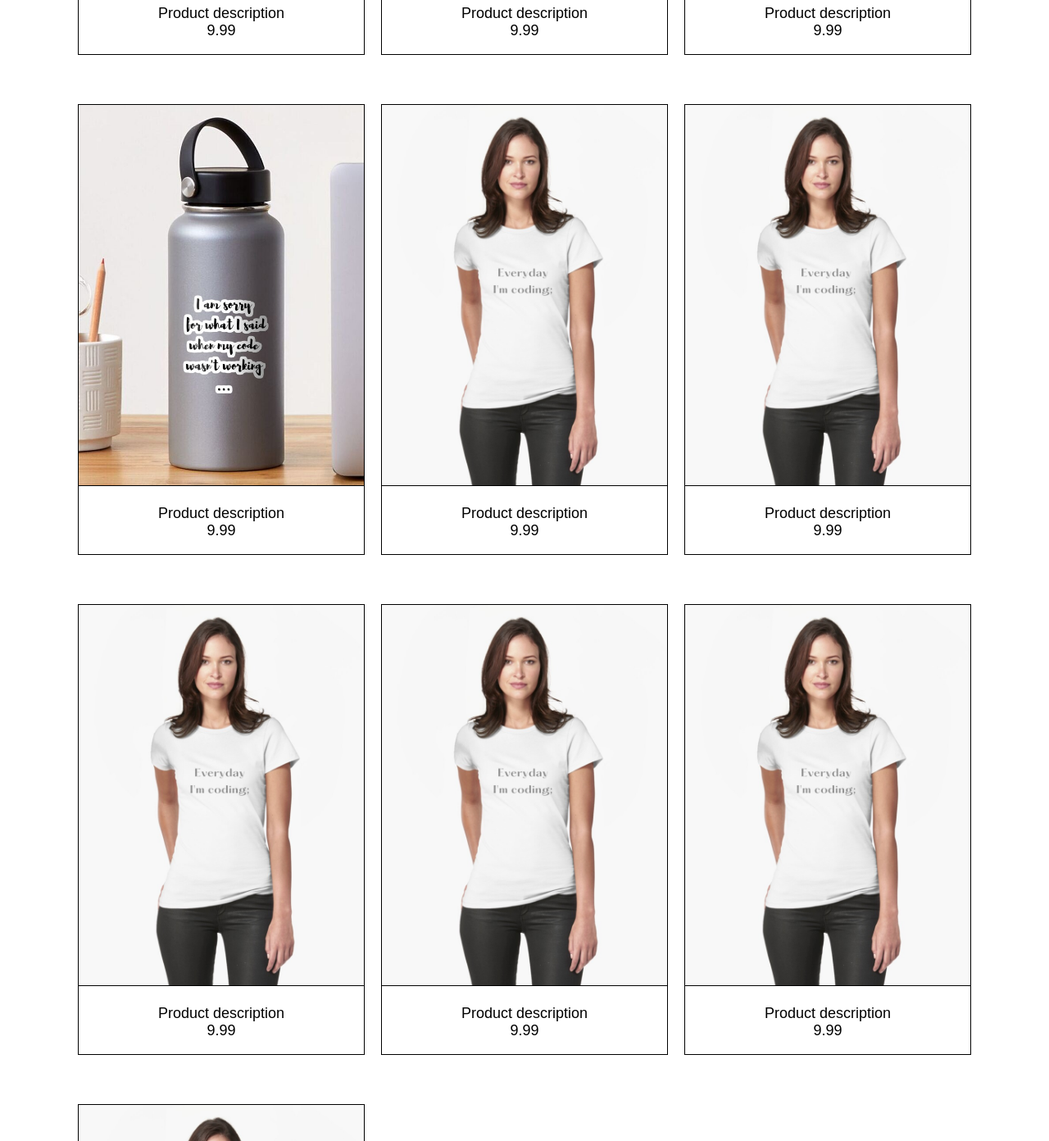
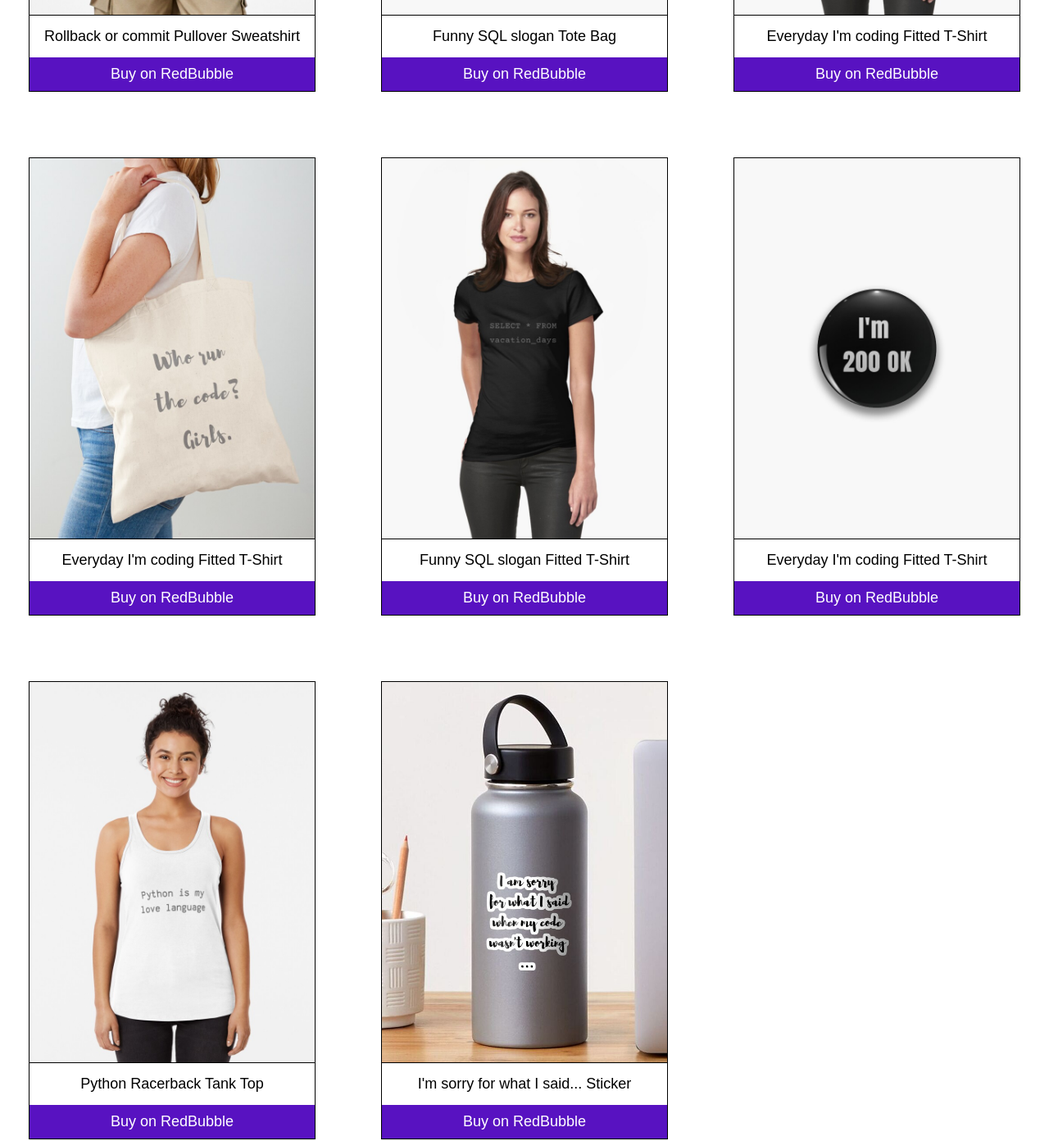
Before and after one commit to dj-cz/unladylike-code, an Eleventy site: page index.html in a window 1280 px wide. Shown: the part 973-2365 px from the top of the page at 82% size. Built offline with nearby package versions, Linux system fonts and the light colour scheme; Eleventy itself is replaced by a stand-in of ours; files that its build step writes are made by us from their sources.

Commit message:
Edited homepage

```diff
--- a/index.html
+++ b/index.html
@@ -9,85 +9,83 @@ title: Unladylike Code
 
         <div class="products-feed">
 
+
+
+
+
             <div class="product-card">
-                <img class="product-card__image" src="/images/everyday_im_coding_t-shirt.jpg" alt="description">
-                <p class="product-card__descr">
-                    Product description<br>
-                    9.99
-                </p>
+                <a href="https://www.redbubble.com/i/sweatshirt/Rollback-or-commit-by-UnladylikeCode/160254353.73735" target="_blank"><img class="product-card__image" src="/images/rollback_commit_sweatshirt.jpg" alt="product-photo"></a>
+                <div class="product-card__info">
+                    <div class="product-card__descr">Rollback or commit Pullover Sweatshirt</div>
+                    <div class="product-card__button"><a class="product-card__link" href="https://www.redbubble.com/i/sweatshirt/Rollback-or-commit-by-UnladylikeCode/160254353.73735" target="_blank">Buy on RedBubble</a></div>
+                </div>
             </div>
 
             <div class="product-card">
-                <img class="product-card__image" src="/images/rollback_commit_sweatshirt.jpg" alt="description">
-                <p class="product-card__descr">
-                    Product description<br>
-                    9.99
-                </p>
+                <a href="https://www.redbubble.com/i/tote-bag/Funny-SQL-slogan-by-UnladylikeCode/145834858.A9G4R" target="_blank"><img class="product-card__image" src="/images/select_tote.jpg" alt="product-photo"></a>
+                <div class="product-card__info">
+                    <div class="product-card__descr">Funny SQL slogan Tote Bag</div>
+                    <div class="product-card__button"><a class="product-card__link" href="https://www.redbubble.com/i/tote-bag/Funny-SQL-slogan-by-UnladylikeCode/145834858.A9G4R" target="_blank">Buy on RedBubble</a></div>
+                </div>
             </div>
 
             <div class="product-card">
-                <img class="product-card__image" src="/images/im_200_ok_pin.jpg" alt="description">
-                <p class="product-card__descr">
-                    Product description<br>
-                    9.99
-                </p>
+                <a href="https://www.redbubble.com/i/t-shirt/Everyday-I-m-coding-by-UnladylikeCode/145929792.8PZ5B" target="_blank"><img class="product-card__image" src="/images/everyday_im_coding_t-shirt.jpg" alt="product-photo"></a>
+                <div class="product-card__info">
+                    <div class="product-card__descr">Everyday I'm coding Fitted T-Shirt</div>
+                    <div class="product-card__button"><a class="product-card__link" href="https://www.redbubble.com/i/t-shirt/Everyday-I-m-coding-by-UnladylikeCode/145929792.8PZ5B" target="_blank">Buy on RedBubble</a></div>
+                </div>
             </div>
 
             <div class="product-card">
-                <img class="product-card__image" src="/images/im_sorry_sticker.jpg" alt="description">
-                <p class="product-card__descr">
-                    Product description<br>
-                    9.99
-                </p>
+                <a href="https://www.redbubble.com/i/tote-bag/Who-run-the-code-Girls-by-UnladylikeCode/145926047.P1QBH" target="_blank"><img class="product-card__image" src="/images/who-run_tote.jpg" alt="product-photo"></a>
+                <div class="product-card__info">
+                    <div class="product-card__descr">Everyday I'm coding Fitted T-Shirt</div>
+                    <div class="product-card__button"><a class="product-card__link" href="https://www.redbubble.com/i/tote-bag/Who-run-the-code-Girls-by-UnladylikeCode/145926047.P1QBH" target="_blank">Buy on RedBubble</a></div>
+                </div>
+            </div>
+
+
+            <div class="product-card">
+                <a href="https://www.redbubble.com/i/t-shirt/Funny-SQL-slogan-by-UnladylikeCode/145834858.EEZDA" target="_blank"><img class="product-card__image" src="/images/select_t-shirt.jpg" alt="product-photo"></a>
+                <div class="product-card__info">
+                    <div class="product-card__descr">Funny SQL slogan Fitted T-Shirt</div>
+                    <div class="product-card__button"><a class="product-card__link" href="https://www.redbubble.com/i/t-shirt/Funny-SQL-slogan-by-UnladylikeCode/145834858.EEZDA" target="_blank">Buy on RedBubble</a></div>
+                </div>
             </div>
 
             <div class="product-card">
-                <img class="product-card__image" src="/images/everyday_im_coding_t-shirt.jpg" alt="description">
-                <p class="product-card__descr">
-                    Product description<br>
-                    9.99
-                </p>
+                <a href="https://www.redbubble.com/i/pin/I-m-200-OK-by-UnladylikeCode/145930940.NP9QY" target="_blank"><img class="product-card__image" src="/images/im_200_ok_pin.jpg" alt="product-photo"></a>
+                <div class="product-card__info">
+                    <div class="product-card__descr">Everyday I'm coding Fitted T-Shirt</div>
+                    <div class="product-card__button"><a class="product-card__link" href="https://www.redbubble.com/i/pin/I-m-200-OK-by-UnladylikeCode/145930940.NP9QY" target="_blank">Buy on RedBubble</a></div>
+                </div>
             </div>
 
             <div class="product-card">
-                <img class="product-card__image" src="/images/everyday_im_coding_t-shirt.jpg" alt="description">
-                <p class="product-card__descr">
-                    Product description<br>
-                    9.99
-                </p>
+                <a href="https://www.redbubble.com/i/tank-top/Python-is-my-love-language-by-UnladylikeCode/160253756.N283C" target="_blank"><img class="product-card__image" src="/images/python_t-shirt.jpg" alt="product-photo"></a>
+                <div class="product-card__info">
+                    <div class="product-card__descr">Python Racerback Tank Top</div>
+                    <div class="product-card__button"><a class="product-card__link" href="https://www.redbubble.com/i/tank-top/Python-is-my-love-language-by-UnladylikeCode/160253756.N283C" target="_blank">Buy on RedBubble</a></div>
+                </div>
             </div>
 
             <div class="product-card">
-                <img class="product-card__image" src="/images/everyday_im_coding_t-shirt.jpg" alt="description">
-                <p class="product-card__descr">
-                    Product description<br>
-                    9.99
-                </p>
+                <a href="https://www.redbubble.com/i/sticker/I-m-sorry-for-what-I-said-by-UnladylikeCode/145838188.EJUG5" target="_blank"><img class="product-card__image" src="/images/im_sorry_sticker.jpg" alt="product-photo"></a>
+                <div class="product-card__info">
+                    <div class="product-card__descr">I'm sorry for what I said... Sticker</div>
+                    <div class="product-card__button"><a class="product-card__link" href="https://www.redbubble.com/i/sticker/I-m-sorry-for-what-I-said-by-UnladylikeCode/145838188.EJUG5" target="_blank">Buy on RedBubble</a></div>
+                </div>
             </div>
 
-            <div class="product-card">
-                <img class="product-card__image" src="/images/everyday_im_coding_t-shirt.jpg" alt="description">
-                <p class="product-card__descr">
-                    Product description<br>
-                    9.99
-                </p>
-            </div>
 
-            <div class="product-card">
-                <img class="product-card__image" src="/images/everyday_im_coding_t-shirt.jpg" alt="description">
-                <p class="product-card__descr">
-                    Product description<br>
-                    9.99
-                </p>
-            </div>
 
-            <div class="product-card">
-                <img class="product-card__image" src="/images/everyday_im_coding_t-shirt.jpg" alt="description">
-                <p class="product-card__descr">
-                    Product description<br>
-                    9.99
-                </p>
-            </div>
+
+
+
+
+
+
 
 
         </div>
--- a/scss/style.scss
+++ b/scss/style.scss
@@ -78,15 +78,20 @@ body {
 
 .slogan {
     text-align: center;
-    color: purple;
+    color: #5812c1;;
     font-size: 32px;
+    margin-top: 60px;
 }
 
 .product-card {
     max-width: 350px;
     // max-height: 300px;
     border: 1px solid black;
-    margin: 20px auto;
+    margin: 80px auto;
+}
+
+.product-card:nth-child(1) {
+    margin-top: 0px;
 }
 
 .product-card__image {
@@ -94,8 +99,26 @@ body {
     border-bottom: 1px solid black;
 }
 
-.product-card__descr {
+.product-card__info {
     text-align: center;
+    display: grid;
+    grid-template-rows: 1fr 1fr;
+    align-items: center;
+    gap: 5px;
+
+}
+
+.product-card__button {
+    text-align: center;
+    background-color: #5812c1;
+    margin: 0;
+    padding: 10px;
+}
+
+.product-card__link {
+    color: white;
+    text-decoration: none;
+
 }
 
 .products-categories {
@@ -161,8 +184,9 @@ body {
         display: grid;
         // grid-template-columns: repeat(5, 1fr);
         grid-template-columns: repeat(auto-fill, 350px);
-        gap: 20px;
+        gap: 80px;
         justify-content: center;
+        margin: 60px 0;
     }
 
     .menu__nav {
@@ -201,4 +225,8 @@ body {
         display: block;
     }
 
+    .product-card {
+        margin: 0;
+    }
+
 }
```
Also changed, not shown: css/style.css, css/style.min.css, images/python_t-shirt.jpg (added), images/select_t-shirt.jpg (added), images/select_tote.jpg (added), images/who-run_tote.jpg (added), 2 other files.
